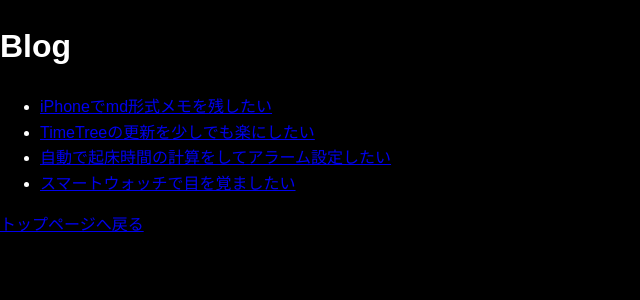
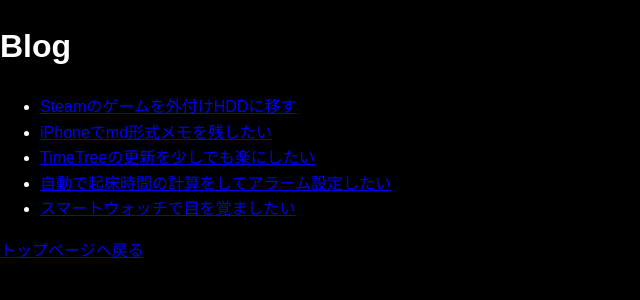
Before and after one commit to kyusochim/kyusochim.github.io, a Jekyll site: the page built from blog/bloglist.md, in a window 1280 px wide. Shown: the top 300 px of the page, without its empty margins (0-640 px from the left). Built offline with Jekyll 4.4.1, drawn with Linux system fonts in a browser that asks for light colours; our own code applies the rules of GitHub Pages for plain Markdown files.

Commit message:
Update bloglist.md

```diff
--- a/blog/bloglist.md
+++ b/blog/bloglist.md
@@ -1,4 +1,5 @@
 # Blog
+- [Steamのゲームを外付けHDDに移す](steam_storage/steam_storage.md)
 - [iPhoneでmd形式メモを残したい](iPhone_md.md)
 - [TimeTreeの更新を少しでも楽にしたい](set_timetree.md)
 - [自動で起床時間の計算をしてアラーム設定したい](auto_caltoalarm.md)
```
